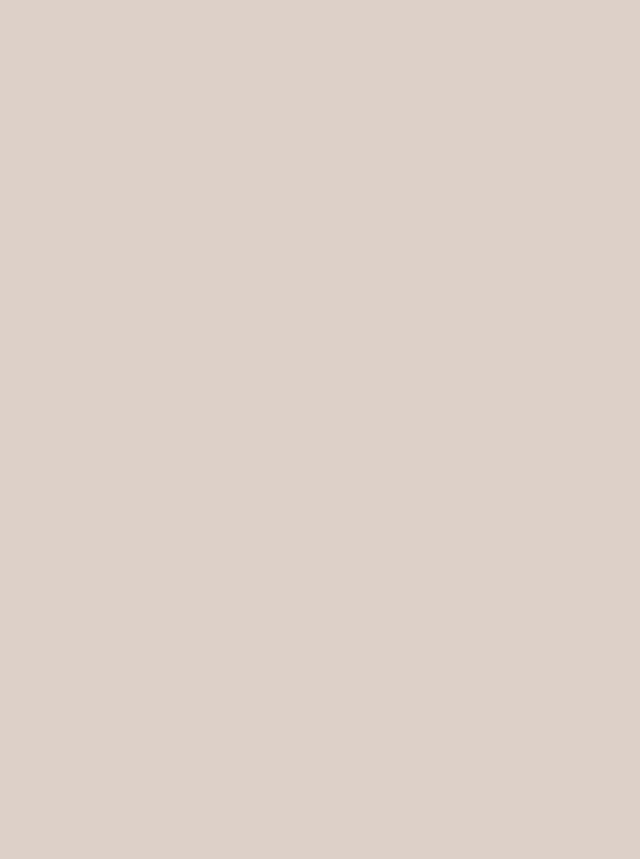
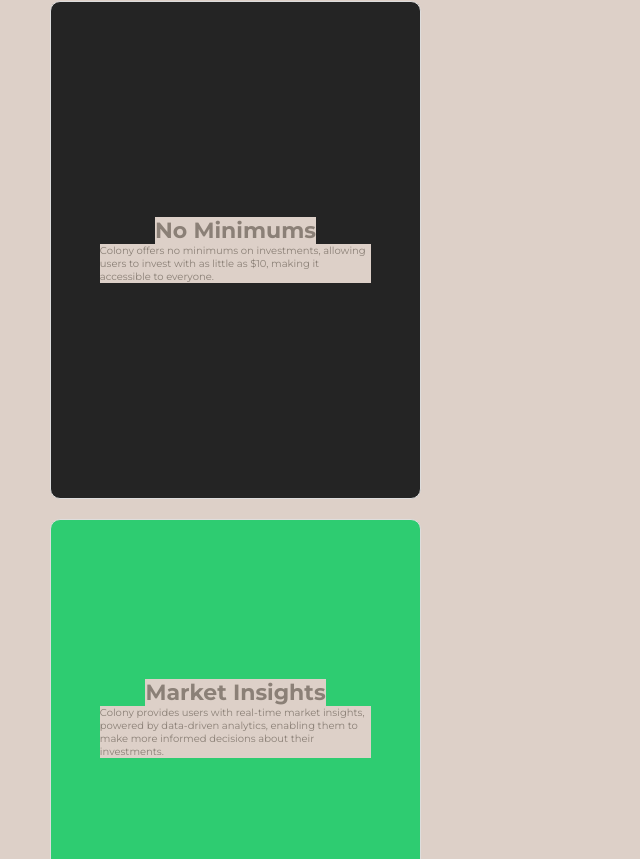
Before and after one commit to achyutbenz19/portfolio, a React (Create React App) app in the folder portfolio/: page / in a window 1280 px wide. Shown: the part 2912-3771 px from the top of the page, without its empty margins (0-640 px from the left). Before the commit the page ends 2333 px from the top, so only its background shows below. Built offline with nearby package versions, Linux system fonts and the light colour scheme.

Commit message:
added containers

```diff
--- a/portfolio/src/Work.js
+++ b/portfolio/src/Work.js
@@ -1,8 +1,34 @@
 const Work = () => {
     return (
         <div className="work">
+        <div className="work-title">
             <h1>My Work</h1>
         </div>
+        <div className="work-container">
+          <h4><b>24/7 Operable Market</b></h4>
+          <p className="work-p">Colony is a 24/7 operable marketplace, connecting investors with fractional real estate investments, enabling them to buy and sell anytime, anywhere.</p>
+        </div>
+        <div className="work-container">
+          <h4><b>Automated Investing</b></h4>
+          <p className="work-p">Colony’s automated investing platform allows users to connect their bank accounts and automate investments from the comfort of their own home, making it easier for them to take advantage of real estate opportunities.</p>
+        </div>
+        <div className="work-container">
+          <h4><b>No Minimums</b></h4>
+          <p className="work-p">Colony offers no minimums on investments, allowing users to invest with as little as $10, making it accessible to everyone.</p>
+        </div>
+        <div className="work-container-2">
+          <h4><b>Market Insights</b></h4>
+          <p className="work-p">Colony provides users with real-time market insights, powered by data-driven analytics, enabling them to make more informed decisions about their investments.</p>
+        </div>
+        <div className="work-container-2">
+          <h4><b>Tax Optimization</b></h4>
+          <p className="work-p">Colony’s tax optimization feature allows users to optimize their investments for tax purposes, helping them maximize their returns and minimize their taxes.</p>
+        </div>
+        <div className="work-container-2">
+          <h4><b>Investor Education</b></h4>
+          <p className="work-p">Colony provides users with educational materials and resources to help them learn more about real estate investing, enabling them to make more informed decisions.</p>
+        </div>
+      </div>
      );
 }
 
--- a/portfolio/src/index.css
+++ b/portfolio/src/index.css
@@ -218,3 +218,53 @@
 .Gmail-Logo:hover {
   transform: scale(1.05);
 }
+.work-container {
+  background-color: #242424;
+  display: flex;
+  flex-direction: column;
+  justify-content: center;
+  align-items: center;
+  width: 371px;
+  height: 498px;
+  border: 1px solid #ddd;
+  border-radius: 10px;
+  padding: 4%;
+  margin: 20px;
+  box-sizing: border-box;
+  font-family: Arial, Helvetica, sans-serif;
+  font-size: 10px;
+  line-height: normal;
+  text-align: start;
+  letter-spacing: normal;
+}
+.work-container h4 {
+  color: #ffffff;
+  text-align: center;
+  letter-spacing: normal;
+  font-size: 22px;
+}
+.work-container-2 {
+  background-color: #2ecc71;
+  display: flex;
+  flex-direction: column;
+  justify-content: center;
+  align-items: center;
+  width: 371px;
+  height: 398px;
+  border: 1px solid #ddd;
+  border-radius: 10px;
+  padding: 4%;
+  margin: 20px;
+  box-sizing: border-box;
+  font-family: Arial, Helvetica, sans-serif;
+  font-size: 10px;
+  line-height: normal;
+  text-align: start;
+  letter-spacing: normal;
+}
+.work-container-2 h4 {
+  color: #ffffff;
+  text-align: center;
+  letter-spacing: normal;
+  font-size: 22px;
+}
```
Also changed, not shown: portfolio/src/Navbar.js (indentation only).
